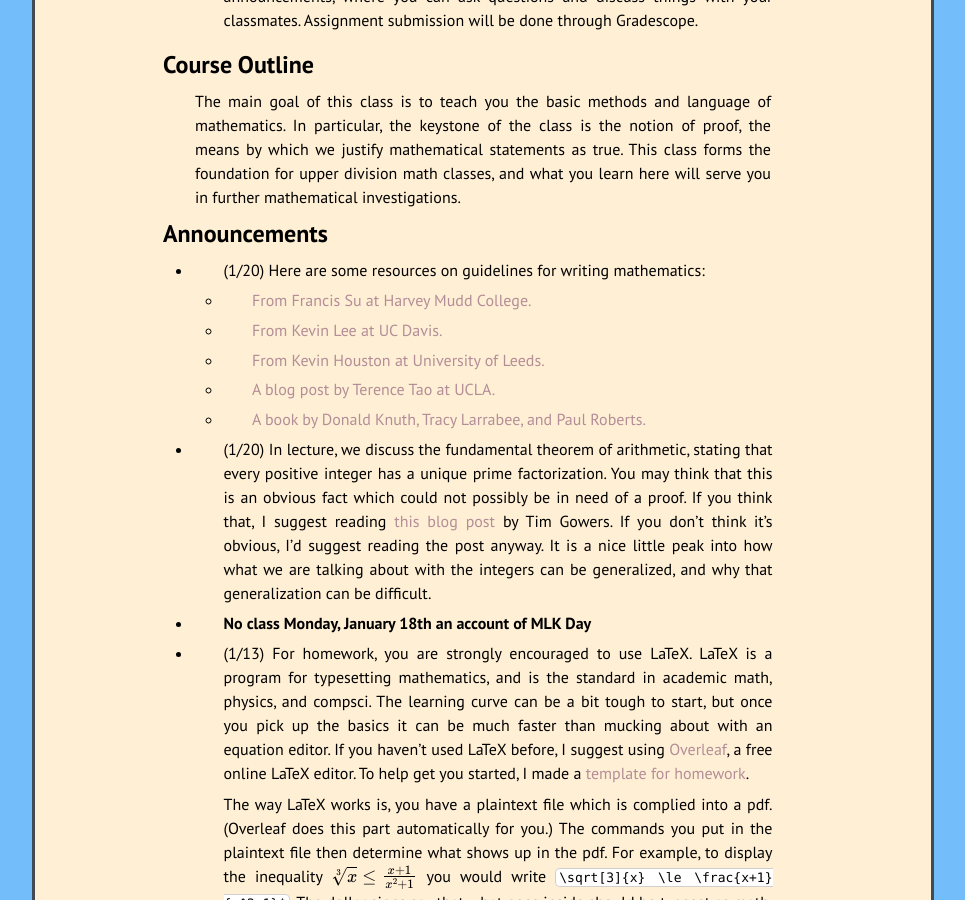
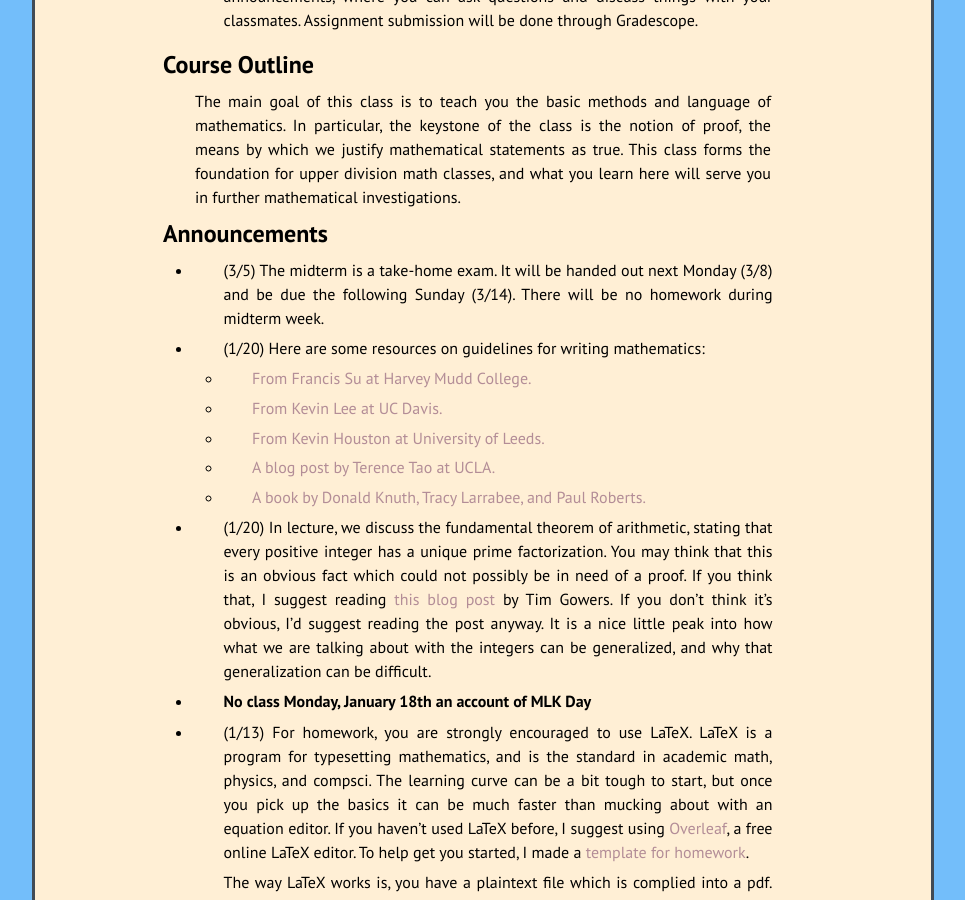
Before and after one commit to kamerynjw/kamerynjw.github.io, a Jekyll site: the page built from teaching/2021/math321.md, in a window 1280 px wide and 900 px high, scrolled down 395 px. Shown: the whole window, without its empty margins (157-1122 px from the left). Built offline with Jekyll 4.4.1, drawn with Linux system fonts in a browser that asks for light colours; nearby versions of some CDN libraries; formulas are drawn with MathJax 3.

Commit message:
midterm announce

```diff
--- a/teaching/2021/math321.md
+++ b/teaching/2021/math321.md
@@ -22,6 +22,7 @@ The main goal of this class is to teach you the basic methods and language of ma
 Announcements
 -------------
 
+* (3/5) The midterm is a take-home exam. It will be handed out next Monday (3/8) and be due the following Sunday (3/14). There will be no homework during midterm week.
 
 * (1/20) Here are some resources on guidelines for writing mathematics:
 
```
